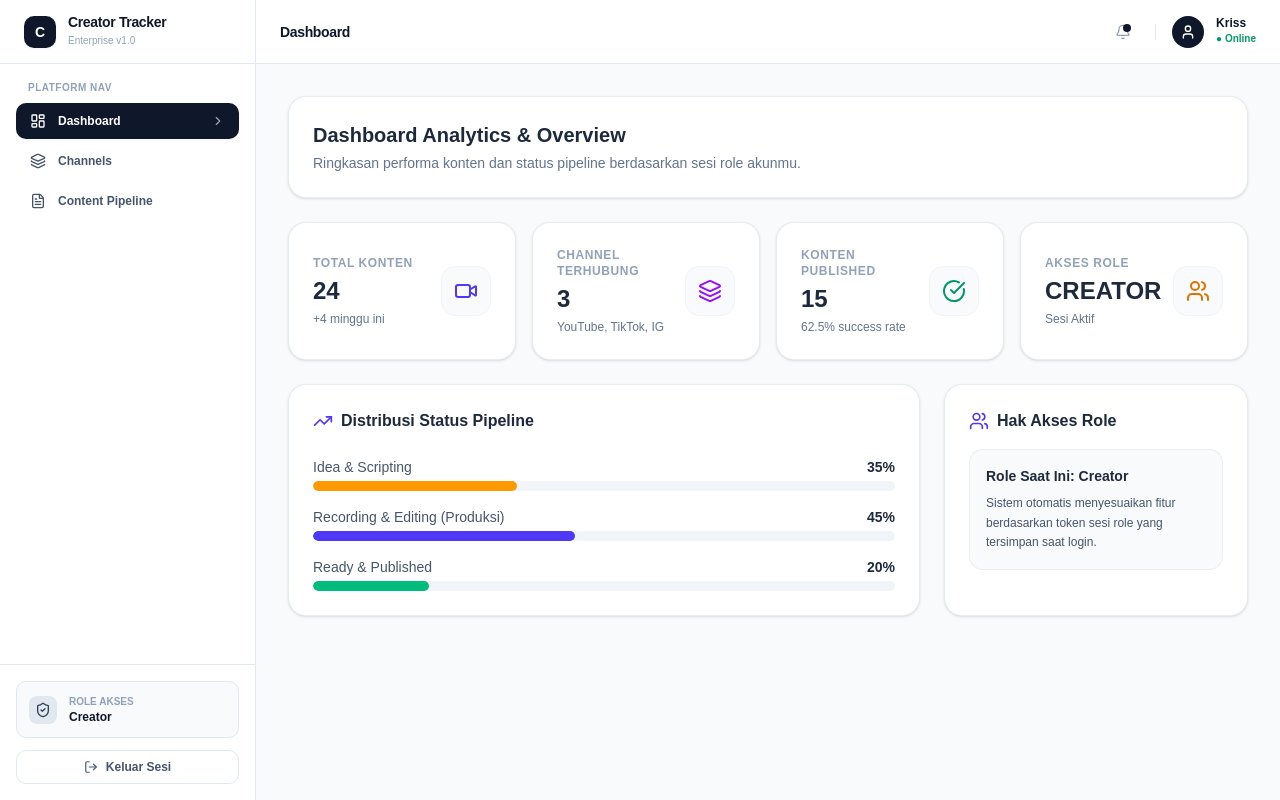
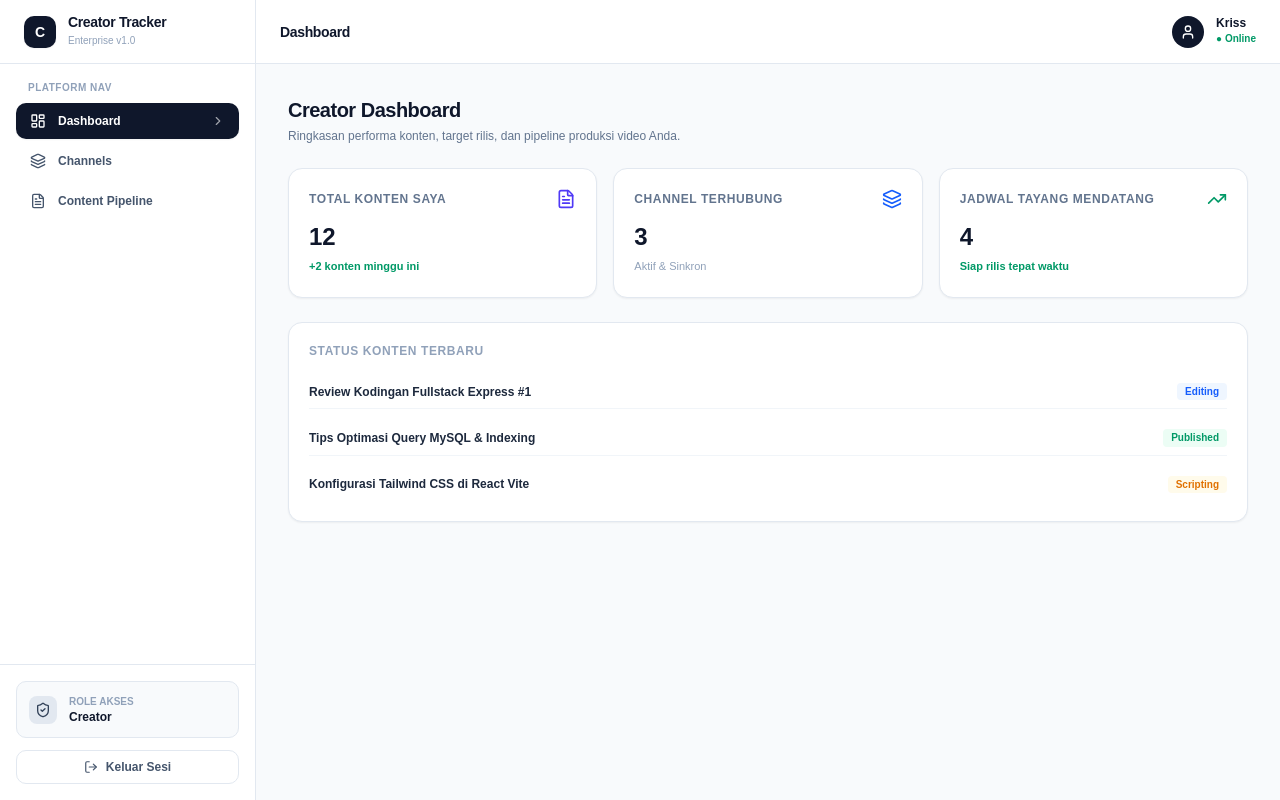
Before and after one commit to pagarbetis/content-tracker-frontend, a React (Vite) app: page /dashboard in a window 1280 px wide. Built offline with nearby package versions, Linux system fonts and the light colour scheme.

Commit message:
feat: implement role-based dashboard for admin, editor, and creator

```diff
--- a/src/components/SidebarLayout.jsx
+++ b/src/components/SidebarLayout.jsx
@@ -6,7 +6,6 @@ import {
   FileText,
   LogOut,
   ShieldCheck,
-  Bell,
   User,
   ChevronRight,
   Menu,
@@ -42,7 +41,6 @@ export default function SidebarLayout() {
       {/* SIDEBAR CLEAN LIGHT ENTERPRISE */}
       <aside className={`fixed lg:static inset-y-0 left-0 z-50 w-64 bg-white border-r border-slate-200 text-slate-600 flex flex-col justify-between transition-all duration-300 ${isSidebarOpen ? 'translate-x-0' : '-translate-x-full lg:translate-x-0'}`}>
         <div>
-          {/* Logo & Brand Header */}
           <div className="flex items-center justify-between h-16 px-6 border-b border-slate-200">
             <div className="flex items-center gap-3">
               <div className="flex items-center justify-center w-8 h-8 text-sm font-bold text-white rounded-lg shadow-xs bg-slate-900">
@@ -58,7 +56,6 @@ export default function SidebarLayout() {
             </button>
           </div>
 
-          {/* Navigasi Links */}
           <div className="p-4 space-y-1">
             <p className="px-3 text-[10px] font-bold uppercase tracking-wider text-slate-400 mb-2">Platform Nav</p>
             {navItems.map((item) => {
@@ -87,7 +84,6 @@ export default function SidebarLayout() {
           </div>
         </div>
 
-        {/* User Session Profile Footer */}
         <div className="p-4 space-y-3 border-t border-slate-200">
           <div className="flex items-center gap-3 p-3 border rounded-lg bg-slate-50 border-slate-200">
             <div className="flex items-center justify-center text-xs font-bold rounded-md w-7 h-7 bg-slate-200 text-slate-700">
@@ -122,13 +118,7 @@ export default function SidebarLayout() {
             </h2>
           </div>
 
-          {/* Right Action Header */}
-          <div className="flex items-center gap-4">
-            <button className="relative p-2 transition rounded-lg text-slate-400 hover:bg-slate-100 hover:text-slate-700">
-              <Bell className="w-4 h-4" />
-              <span className="absolute w-2 h-2 rounded-full bg-slate-900 top-2 right-2"></span>
-            </button>
-            <div className="w-px h-4 bg-slate-200"></div>
+          {/* Right Action Header - HANYA PROFIL */}
           <div className="flex items-center gap-3">
             <div className="flex items-center justify-center w-8 h-8 text-xs font-bold text-white rounded-full bg-slate-900">
               <User className="w-4 h-4" />
@@ -136,7 +126,6 @@ export default function SidebarLayout() {
             <div className="hidden text-left sm:block">
               <p className="text-xs font-bold leading-none text-slate-900">Kriss</p>
               <p className="text-[10px] text-emerald-600 font-semibold mt-0.5">● Online</p>
-              </div>
             </div>
           </div>
         </header>
--- a/src/pages/Dashboard.jsx
+++ b/src/pages/Dashboard.jsx
@@ -1,89 +1,228 @@
-import React, { useEffect, useState } from 'react';
-import { Video, Layers, CheckCircle, Users, TrendingUp } from 'lucide-react';
+import React, { useState, useEffect } from 'react';
+import {
+  BarChart3,
+  Users,
+  Layers,
+  FileText,
+  CheckCircle2,
+  Clock,
+  AlertCircle,
+  TrendingUp,
+  ShieldAlert,
+  Edit3,
+  Video
+} from 'lucide-react';
 
 export default function Dashboard() {
   const [role, setRole] = useState('creator');
 
   useEffect(() => {
-    const activeRole = localStorage.getItem('user_role') || 'creator';
-    setRole(activeRole);
+    const savedRole = localStorage.getItem('user_role') || 'creator';
+    setRole(savedRole);
   }, []);
 
-  const stats = [
-    { title: 'Total Konten', value: '24', icon: <Video className="w-6 h-6 text-indigo-600" />, change: '+4 minggu ini' },
-    { title: 'Channel Terhubung', value: '3', icon: <Layers className="w-6 h-6 text-purple-600" />, change: 'YouTube, TikTok, IG' },
-    { title: 'Konten Published', value: '15', icon: <CheckCircle className="w-6 h-6 text-emerald-600" />, change: '62.5% success rate' },
-    { title: 'Akses Role', value: role.toUpperCase(), icon: <Users className="w-6 h-6 text-amber-600" />, change: 'Sesi Aktif' },
-  ];
+  // --- RENDER VIEW BERDASARKAN ROLE ---
 
-  return (
-    <div className="space-y-6">
-      {/* Banner Ringkasan */}
-      <div className="p-6 bg-white border shadow-sm rounded-2xl border-slate-200/80">
-        <h1 className="text-xl font-bold text-slate-800">Dashboard Analytics & Overview</h1>
-        <p className="mt-1 text-sm text-slate-500">Ringkasan performa konten dan status pipeline berdasarkan sesi role akunmu.</p>
-      </div>
+  // 1. ADMIN DASHBOARD
+  if (role === 'admin') {
+    return (
+      <div className="space-y-6">
+        <div>
+          <h1 className="text-xl font-bold tracking-tight text-slate-900">Admin Overview</h1>
+          <p className="mt-1 text-xs text-slate-500">Pantau seluruh aktivitas sistem, pengguna, dan performa platform secara global.</p>
+        </div>
 
-      {/* Grid Statistik */}
-      <div className="grid grid-cols-1 gap-4 sm:grid-cols-2 lg:grid-cols-4">
-        {stats.map((stat, idx) => (
-          <div key={idx} className="flex items-center justify-between p-6 bg-white border shadow-sm rounded-2xl border-slate-200/80">
-            <div>
-              <p className="text-xs font-semibold tracking-wider uppercase text-slate-400">{stat.title}</p>
-              <h3 className="mt-1 text-2xl font-black text-slate-800">{stat.value}</h3>
-              <p className="mt-1 text-xs font-medium text-slate-500">{stat.change}</p>
+        {/* Stats Grid */}
+        <div className="grid grid-cols-1 gap-4 sm:grid-cols-2 lg:grid-cols-4">
+          <div className="p-5 bg-white border shadow-xs rounded-xl border-slate-200">
+            <div className="flex items-center justify-between mb-3 text-slate-500">
+              <span className="text-xs font-bold tracking-wider uppercase">Total Pengguna</span>
+              <Users className="w-5 h-5 text-indigo-600" />
             </div>
-            <div className="p-3 border bg-slate-50 rounded-xl border-slate-100">
-              {stat.icon}
+            <p className="text-2xl font-black text-slate-900">24</p>
+            <span className="text-[11px] text-emerald-600 font-semibold mt-1 inline-block">● 3 user baru minggu ini</span>
+          </div>
+
+          <div className="p-5 bg-white border shadow-xs rounded-xl border-slate-200">
+            <div className="flex items-center justify-between mb-3 text-slate-500">
+              <span className="text-xs font-bold tracking-wider uppercase">Total Channel</span>
+              <Layers className="w-5 h-5 text-blue-600" />
             </div>
+            <p className="text-2xl font-black text-slate-900">12</p>
+            <span className="text-[11px] text-slate-400 font-medium mt-1 inline-block">YouTube, TikTok, Instagram</span>
           </div>
-        ))}
-      </div>
 
-      {/* Detail Chart & Info Role */}
-      <div className="grid grid-cols-1 gap-6 lg:grid-cols-3">
-        <div className="p-6 space-y-4 bg-white border shadow-sm lg:col-span-2 rounded-2xl border-slate-200/80">
-          <h3 className="flex items-center gap-2 text-base font-bold text-slate-800">
-            <TrendingUp className="w-5 h-5 text-indigo-600" /> Distribusi Status Pipeline
-          </h3>
-          <div className="pt-2 space-y-4">
-            <div>
-              <div className="flex justify-between mb-1 text-sm font-medium">
-                <span className="text-slate-600">Idea & Scripting</span>
-                <span className="font-bold text-slate-800">35%</span>
-              </div>
-              <div className="w-full bg-slate-100 h-2.5 rounded-full overflow-hidden">
-                <div className="h-full rounded-full bg-amber-500" style={{ width: '35%' }}></div>
-              </div>
+          <div className="p-5 bg-white border shadow-xs rounded-xl border-slate-200">
+            <div className="flex items-center justify-between mb-3 text-slate-500">
+              <span className="text-xs font-bold tracking-wider uppercase">Total Konten</span>
+              <FileText className="w-5 h-5 text-amber-600" />
             </div>
-            <div>
-              <div className="flex justify-between mb-1 text-sm font-medium">
-                <span className="text-slate-600">Recording & Editing (Produksi)</span>
-                <span className="font-bold text-slate-800">45%</span>
-              </div>
-              <div className="w-full bg-slate-100 h-2.5 rounded-full overflow-hidden">
-                <div className="h-full bg-indigo-600 rounded-full" style={{ width: '45%' }}></div>
-              </div>
+            <p className="text-2xl font-black text-slate-900">86</p>
+            <span className="text-[11px] text-amber-600 font-semibold mt-1 inline-block">18 dalam proses editing</span>
+          </div>
+
+          <div className="p-5 bg-white border shadow-xs rounded-xl border-slate-200">
+            <div className="flex items-center justify-between mb-3 text-slate-500">
+              <span className="text-xs font-bold tracking-wider uppercase">System Status</span>
+              <ShieldAlert className="w-5 h-5 text-emerald-600" />
             </div>
-            <div>
-              <div className="flex justify-between mb-1 text-sm font-medium">
-                <span className="text-slate-600">Ready & Published</span>
-                <span className="font-bold text-slate-800">20%</span>
-              </div>
-              <div className="w-full bg-slate-100 h-2.5 rounded-full overflow-hidden">
-                <div className="h-full rounded-full bg-emerald-500" style={{ width: '20%' }}></div>
-              </div>
+            <p className="text-2xl font-black text-slate-900">Normal</p>
+            <span className="text-[11px] text-emerald-600 font-semibold mt-1 inline-block">Uptime 99.9%</span>
+          </div>
+        </div>
+
+        {/* System Logs */}
+        <div className="p-5 bg-white border shadow-xs rounded-xl border-slate-200">
+          <h3 className="mb-4 text-xs font-bold tracking-wider uppercase text-slate-400">Aktivitas Sistem Terbaru</h3>
+          <div className="space-y-3">
+            <div className="flex items-center justify-between py-2 text-xs border-b border-slate-100">
+              <span className="font-semibold text-slate-800">User <span className="text-indigo-600">@angga</span> mendaftarkan channel YouTube baru.</span>
+              <span className="text-slate-400">10 menit lalu</span>
+            </div>
+            <div className="flex items-center justify-between py-2 text-xs border-b border-slate-100">
+              <span className="font-semibold text-slate-800">Editor <span className="text-blue-600">@siti</span> mengubah status konten #12 menjadi "Ready to Publish".</span>
+              <span className="text-slate-400">1 jam lalu</span>
+            </div>
+            <div className="flex items-center justify-between py-2 text-xs">
+              <span className="font-semibold text-slate-800">Backup database otomatis berhasil dijalankan.</span>
+              <span className="text-slate-400">5 jam lalu</span>
             </div>
           </div>
         </div>
+      </div>
+    );
+  }
 
-        <div className="p-6 space-y-4 bg-white border shadow-sm rounded-2xl border-slate-200/80">
-          <h3 className="flex items-center gap-2 text-base font-bold text-slate-800">
-            <Users className="w-5 h-5 text-indigo-600" /> Hak Akses Role
-          </h3>
-          <div className="p-4 space-y-2 text-xs leading-relaxed border bg-slate-50 rounded-xl border-slate-200/60 text-slate-600">
-            <p className="text-sm font-bold capitalize text-slate-800">Role Saat Ini: {role}</p>
-            <p>Sistem otomatis menyesuaikan fitur berdasarkan token sesi role yang tersimpan saat login.</p>
+  // 2. EDITOR DASHBOARD
+  if (role === 'editor') {
+    return (
+      <div className="space-y-6">
+        <div>
+          <h1 className="text-xl font-bold tracking-tight text-slate-900">Editor Workspace</h1>
+          <p className="mt-1 text-xs text-slate-500">Daftar antrean tugas video dan konten yang memerlukan proses editing atau revisi.</p>
+        </div>
+
+        {/* Stats Grid */}
+        <div className="grid grid-cols-1 gap-4 sm:grid-cols-3">
+          <div className="p-5 bg-white border shadow-xs rounded-xl border-slate-200">
+            <div className="flex items-center justify-between mb-3 text-slate-500">
+              <span className="text-xs font-bold tracking-wider uppercase">Antrean Masuk</span>
+              <Clock className="w-5 h-5 text-amber-500" />
+            </div>
+            <p className="text-2xl font-black text-slate-900">7</p>
+            <span className="text-[11px] text-amber-600 font-semibold mt-1 inline-block">Butuh tindakan segera</span>
+          </div>
+
+          <div className="p-5 bg-white border shadow-xs rounded-xl border-slate-200">
+            <div className="flex items-center justify-between mb-3 text-slate-500">
+              <span className="text-xs font-bold tracking-wider uppercase">Sedang Dikerjakan</span>
+              <Edit3 className="w-5 h-5 text-blue-600" />
+            </div>
+            <p className="text-2xl font-black text-slate-900">3</p>
+            <span className="text-[11px] text-blue-600 font-semibold mt-1 inline-block">On Progress</span>
+          </div>
+
+          <div className="p-5 bg-white border shadow-xs rounded-xl border-slate-200">
+            <div className="flex items-center justify-between mb-3 text-slate-500">
+              <span className="text-xs font-bold tracking-wider uppercase">Selesai Minggu Ini</span>
+              <CheckCircle2 className="w-5 h-5 text-emerald-600" />
+            </div>
+            <p className="text-2xl font-black text-slate-900">14</p>
+            <span className="text-[11px] text-emerald-600 font-semibold mt-1 inline-block">Target terpenuhi</span>
+          </div>
+        </div>
+
+        {/* Task Queue Table */}
+        <div className="overflow-hidden bg-white border shadow-xs rounded-xl border-slate-200">
+          <div className="flex items-center justify-between p-5 border-b border-slate-200">
+            <h3 className="text-xs font-bold tracking-wider uppercase text-slate-400">Antrean Tugas Editing</h3>
+            <span className="text-xs font-semibold text-slate-500">Urut berdasarkan deadline</span>
+          </div>
+          <div className="divide-y divide-slate-100">
+            <div className="flex items-center justify-between p-4 transition hover:bg-slate-50">
+              <div className="flex items-center gap-3">
+                <div className="flex items-center justify-center w-8 h-8 text-xs font-bold text-blue-600 rounded-lg bg-blue-50">
+                  <Video className="w-4 h-4" />
+                </div>
+                <div>
+                  <p className="text-xs font-bold text-slate-900">Tutorial Fullstack React & Express #3</p>
+                  <p className="text-[11px] text-slate-500">Creator: Andi Angga • Deadline: Besok</p>
+                </div>
+              </div>
+              <span className="px-2.5 py-1 bg-amber-50 text-amber-600 rounded-md text-[11px] font-bold">Reviewing</span>
+            </div>
+
+            <div className="flex items-center justify-between p-4 transition hover:bg-slate-50">
+              <div className="flex items-center gap-3">
+                <div className="flex items-center justify-center w-8 h-8 text-xs font-bold text-blue-600 rounded-lg bg-blue-50">
+                  <Video className="w-4 h-4" />
+                </div>
+                <div>
+                  <p className="text-xs font-bold text-slate-900">Vlog Setup Keyboard Mechanical 2026</p>
+                  <p className="text-[11px] text-slate-500">Creator: Budi Santoso • Deadline: 3 hari lagi</p>
+                </div>
+              </div>
+              <span className="px-2.5 py-1 bg-blue-50 text-blue-600 rounded-md text-[11px] font-bold">In Editing</span>
+            </div>
+          </div>
+        </div>
+      </div>
+    );
+  }
+
+  // 3. CREATOR DASHBOARD (DEFAULT)
+  return (
+    <div className="space-y-6">
+      <div>
+        <h1 className="text-xl font-bold tracking-tight text-slate-900">Creator Dashboard</h1>
+        <p className="mt-1 text-xs text-slate-500">Ringkasan performa konten, target rilis, dan pipeline produksi video Anda.</p>
+      </div>
+
+      {/* Stats Grid */}
+      <div className="grid grid-cols-1 gap-4 sm:grid-cols-3">
+        <div className="p-5 bg-white border shadow-xs rounded-xl border-slate-200">
+          <div className="flex items-center justify-between mb-3 text-slate-500">
+            <span className="text-xs font-bold tracking-wider uppercase">Total Konten Saya</span>
+            <FileText className="w-5 h-5 text-indigo-600" />
+          </div>
+          <p className="text-2xl font-black text-slate-900">12</p>
+          <span className="text-[11px] text-emerald-600 font-semibold mt-1 inline-block">+2 konten minggu ini</span>
+        </div>
+
+        <div className="p-5 bg-white border shadow-xs rounded-xl border-slate-200">
+          <div className="flex items-center justify-between mb-3 text-slate-500">
+            <span className="text-xs font-bold tracking-wider uppercase">Channel Terhubung</span>
+            <Layers className="w-5 h-5 text-blue-600" />
+          </div>
+          <p className="text-2xl font-black text-slate-900">3</p>
+          <span className="text-[11px] text-slate-400 font-medium mt-1 inline-block">Aktif & Sinkron</span>
+        </div>
+
+        <div className="p-5 bg-white border shadow-xs rounded-xl border-slate-200">
+          <div className="flex items-center justify-between mb-3 text-slate-500">
+            <span className="text-xs font-bold tracking-wider uppercase">Jadwal Tayang Mendatang</span>
+            <TrendingUp className="w-5 h-5 text-emerald-600" />
+          </div>
+          <p className="text-2xl font-black text-slate-900">4</p>
+          <span className="text-[11px] text-emerald-600 font-semibold mt-1 inline-block">Siap rilis tepat waktu</span>
+        </div>
+      </div>
+
+      {/* Recent Pipeline Activity */}
+      <div className="p-5 bg-white border shadow-xs rounded-xl border-slate-200">
+        <h3 className="mb-4 text-xs font-bold tracking-wider uppercase text-slate-400">Status Konten Terbaru</h3>
+        <div className="space-y-3">
+          <div className="flex items-center justify-between py-2 text-xs border-b border-slate-100">
+            <span className="font-semibold text-slate-800">Review Kodingan Fullstack Express #1</span>
+            <span className="px-2 py-0.5 bg-blue-50 text-blue-600 rounded font-bold text-[10px]">Editing</span>
+          </div>
+          <div className="flex items-center justify-between py-2 text-xs border-b border-slate-100">
+            <span className="font-semibold text-slate-800">Tips Optimasi Query MySQL & Indexing</span>
+            <span className="px-2 py-0.5 bg-emerald-50 text-emerald-600 rounded font-bold text-[10px]">Published</span>
+          </div>
+          <div className="flex items-center justify-between py-2 text-xs">
+            <span className="font-semibold text-slate-800">Konfigurasi Tailwind CSS di React Vite</span>
+            <span className="px-2 py-0.5 bg-amber-50 text-amber-600 rounded font-bold text-[10px]">Scripting</span>
           </div>
         </div>
       </div>
```
Lines whose indentation alone changed are shown as unchanged.
